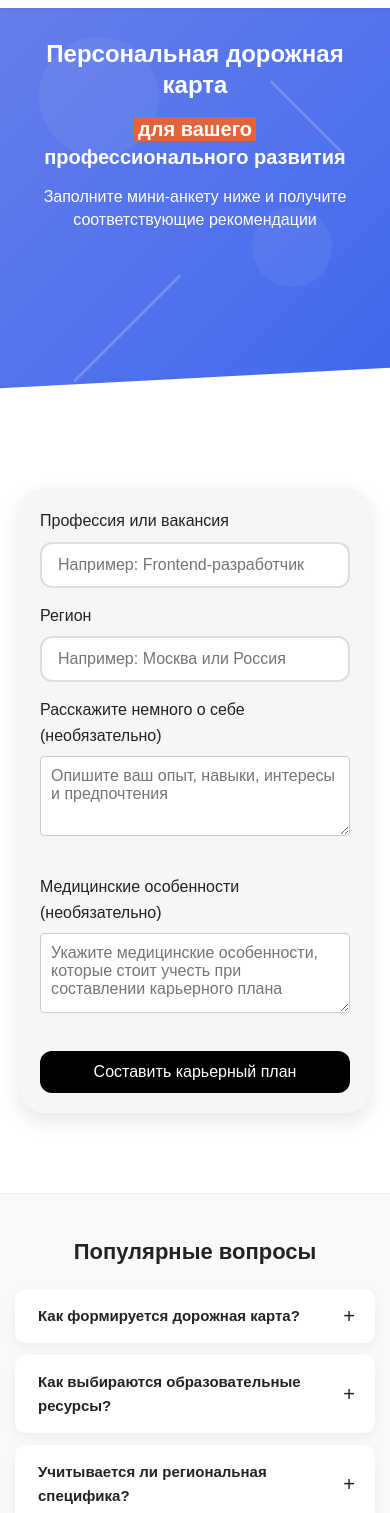
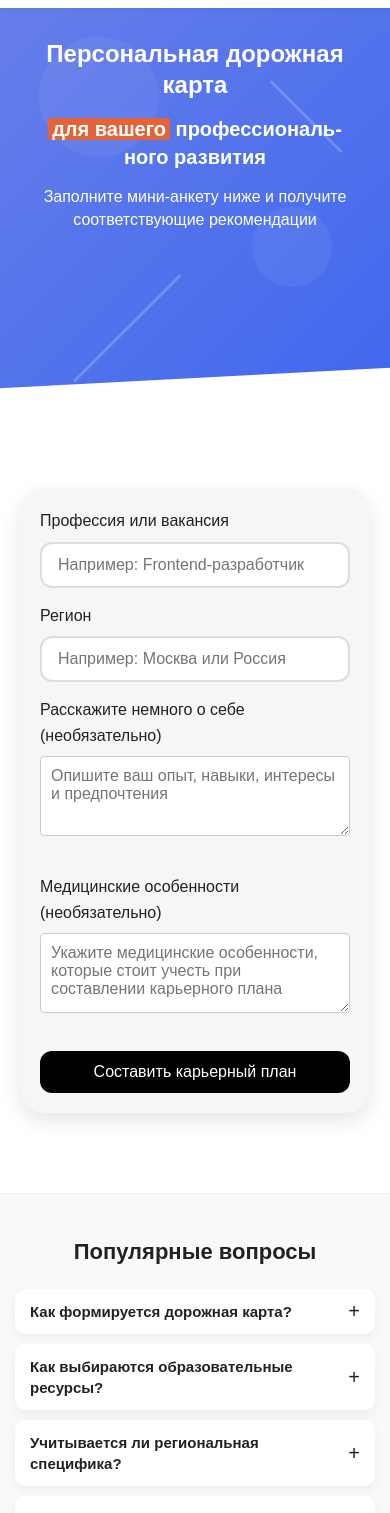
Before and after one commit to TimaPelmesh/from_Pelmesh_to_Yandex_site, a plain HTML site: page index.html in a window 390 px wide. Shown: the part 62-1575 px from the top of the page. Drawn offline with Linux system fonts and the light colour scheme; a web font is replaced by a local one.

Commit message:
Add files via upload

```diff
--- a/static/styles.css
+++ b/static/styles.css
@@ -1583,21 +1583,23 @@ h4.no-icon {
     }
 
     .hero-banner h1 {
-        font-size: 26px;
-        line-height: 1.3;
-        margin-bottom: 15px;
+        font-size: 24px !important;
+        line-height: 1.3 !important;
+        margin-bottom: 15px !important;
+        width: 100% !important;
     }
 
     .hero-banner h2 {
-        font-size: 22px;
-        line-height: 1.4;
-        margin-bottom: 15px;
+        font-size: 20px !important;
+        line-height: 1.4 !important;
+        margin-bottom: 15px !important;
+        width: 100% !important;
     }
 
     .hero-banner p {
-        font-size: 16px;
-        line-height: 1.4;
-        max-width: 100%;
+        font-size: 16px !important;
+        line-height: 1.4 !important;
+        width: 100% !important;
     }
 
     /* Улучшение FAQ-секции */
@@ -1606,22 +1608,27 @@ h4.no-icon {
     }
 
     .faq-item {
-        padding: 15px;
-        margin-bottom: 12px;
+        padding: 0 !important;
+        margin-bottom: 15px !important;
     }
 
     .faq-question {
-        padding: 0 10px;
-        font-size: 16px;
+        padding: 15px 40px 15px 15px !important;
+        position: relative !important;
+    }
+
+    .faq-question::after {
+        right: 15px !important;
     }
 
     .faq-answer {
-        padding: 0 10px;
+        padding: 0 !important;
     }
 
     .faq-answer p {
-        padding: 10px 15px;
-        margin: 0;
+        padding: 0 15px 15px 15px !important;
+        margin: 0 !important;
+        line-height: 1.5 !important;
     }
 
     /* Улучшение формы поиска */
@@ -1675,3 +1682,112 @@ h4.no-icon {
         line-height: 1.4;
     }
 }
+
+/* Стили для hero-banner - исправляем переносы слов */
+.hero-banner h1,
+.hero-banner h2,
+.hero-banner p,
+.highlight-blue {
+    white-space: normal !important;
+    word-wrap: break-word !important;
+    max-width: 100% !important;
+    overflow-wrap: break-word !important;
+    word-break: normal !important;
+    hyphens: auto !important;
+}
+
+/* Улучшение отображения баннера на мобильных */
+@media (max-width: 768px) {
+    .hero-banner h1 {
+        font-size: 24px !important;
+        line-height: 1.3 !important;
+        margin-bottom: 15px !important;
+        width: 100% !important;
+    }
+
+    .hero-banner h2 {
+        font-size: 20px !important;
+        line-height: 1.4 !important;
+        margin-bottom: 15px !important;
+        width: 100% !important;
+    }
+
+    .hero-banner p {
+        font-size: 16px !important;
+        line-height: 1.4 !important;
+        width: 100% !important;
+    }
+
+    .banner-content {
+        width: 90% !important;
+        max-width: 100% !important;
+        padding: 0 15px !important;
+    }
+
+    .highlight-blue {
+        display: inline !important;
+        margin: 0 !important;
+        line-height: inherit !important;
+    }
+}
+
+/* Исправление отступов в FAQ */
+@media (max-width: 768px) {
+    .faq-section .container {
+        padding: 0 15px !important;
+    }
+
+    .faq-item {
+        padding: 0 !important;
+        margin-bottom: 15px !important;
+    }
+
+    .faq-question {
+        padding: 15px 40px 15px 15px !important;
+        position: relative !important;
+    }
+
+    .faq-question::after {
+        right: 15px !important;
+    }
+
+    .faq-answer {
+        padding: 0 !important;
+    }
+
+    .faq-answer p {
+        padding: 0 15px 15px 15px !important;
+        margin: 0 !important;
+        line-height: 1.5 !important;
+    }
+}
+
+/* Дополнительные улучшения для очень маленьких экранов */
+@media (max-width: 480px) {
+    .faq-item {
+        margin-bottom: 10px !important;
+    }
+
+    .faq-section h2 {
+        font-size: 22px !important;
+        margin-bottom: 20px !important;
+        padding: 0 15px !important;
+    }
+
+    .faq-question {
+        padding: 12px 35px 12px 15px !important;
+        font-size: 15px !important;
+        line-height: 1.4 !important;
+    }
+
+    .faq-question::after {
+        right: 15px !important;
+        font-size: 20px !important;
+    }
+
+    .faq-answer p {
+        padding: 0 15px 15px 15px !important;
+        font-size: 14px !important;
+        line-height: 1.4 !important;
+    }
+}
```
